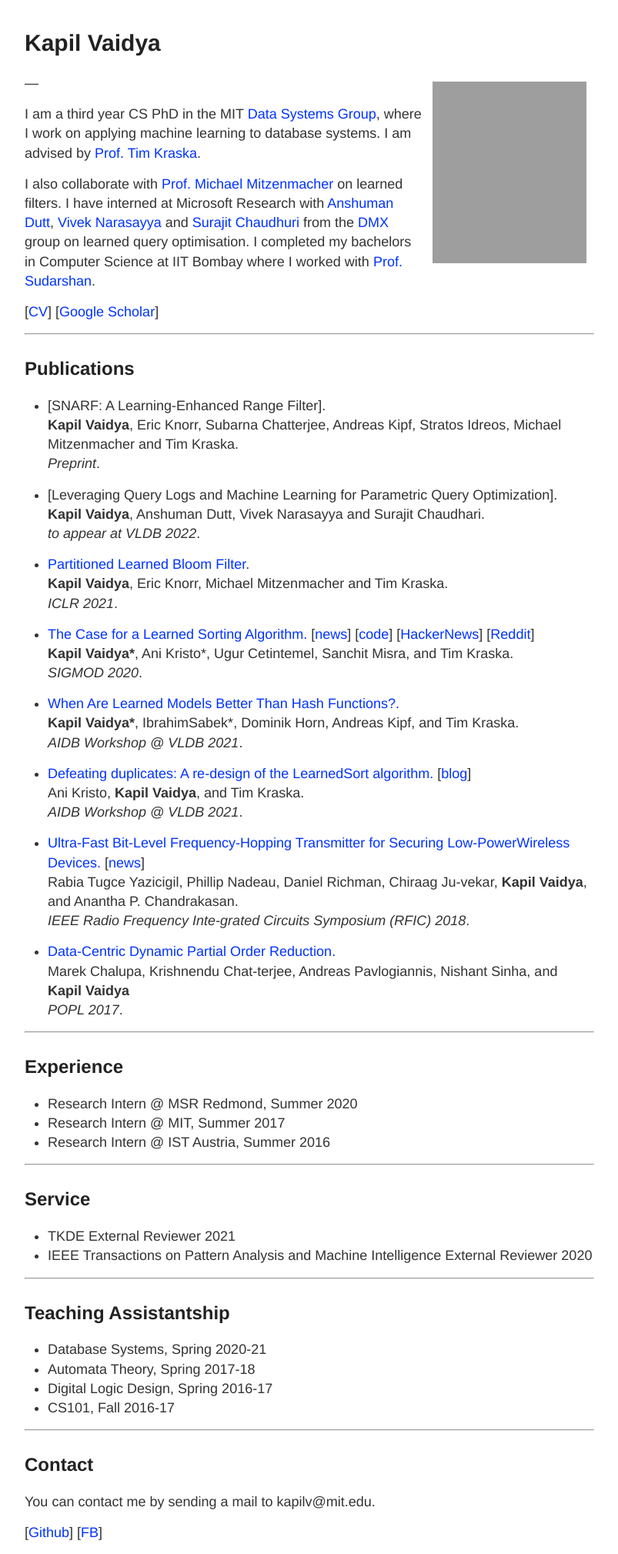
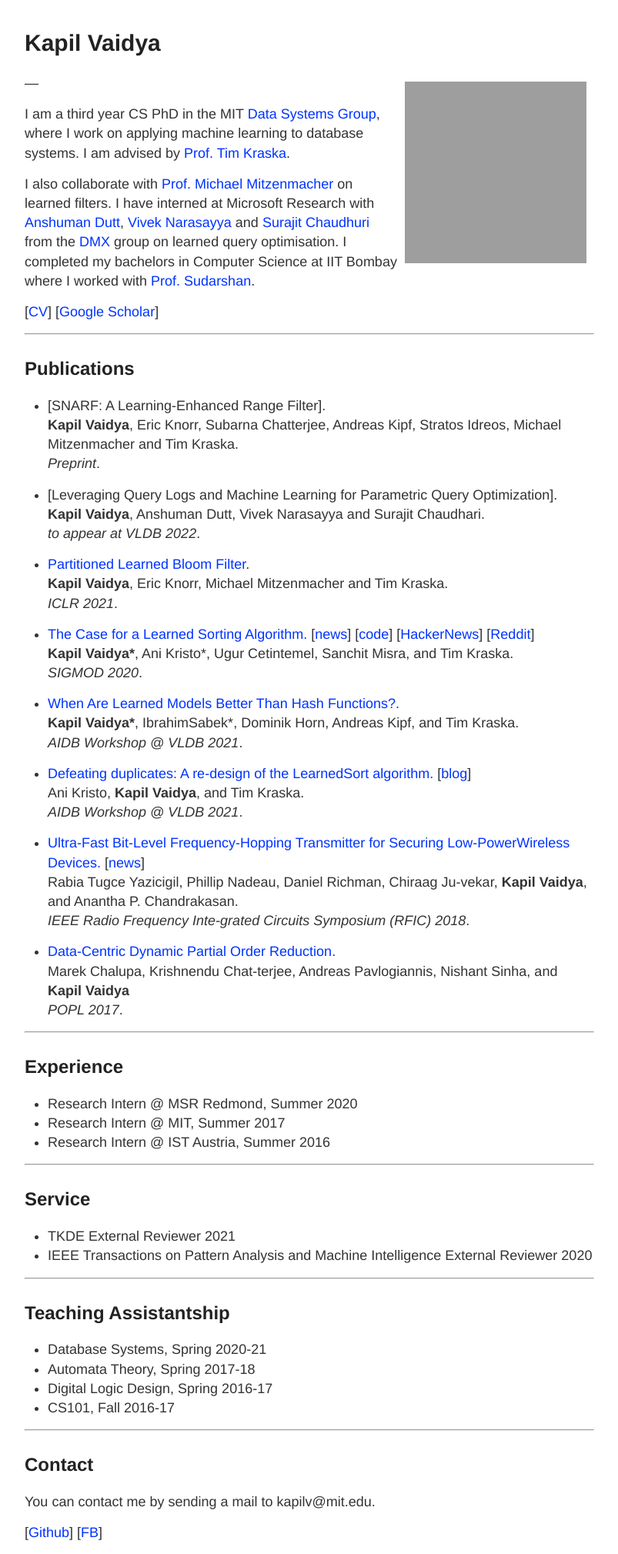
Before and after one commit to kapilvaidya24/kapilvaidya24.github.io, a Jekyll site: the page built from index.md, in a window 1280 px wide. Shown: the whole page at 77% size, without its empty margins (238-1041 px from the left). Built offline with Jekyll 4.4.1, drawn with Linux system fonts in a browser that asks for light colours; grey boxes are pictures that could not be loaded.

Commit message:
Update index.md

```diff
--- a/index.md
+++ b/index.md
@@ -5,7 +5,7 @@ description: stuff
 ---
 
 # Kapil Vaidya
-<img src="/static/acadia.png" alt="Kapil" style="width: 200px; height: 236px; float: right; margin: 10px"/>
+<img src="/static/acadia.png" alt="Kapil" style="width: 236px; height: 236px; float: right; margin: 10px"/>
 <!-- ![Kapil](/static/PXL_20210829_150802540.PORTRAIT.jpg) -->
 <!-- Screen Shot 2021-10-10 at 11.17.23 PM.png -->
 ---
```
